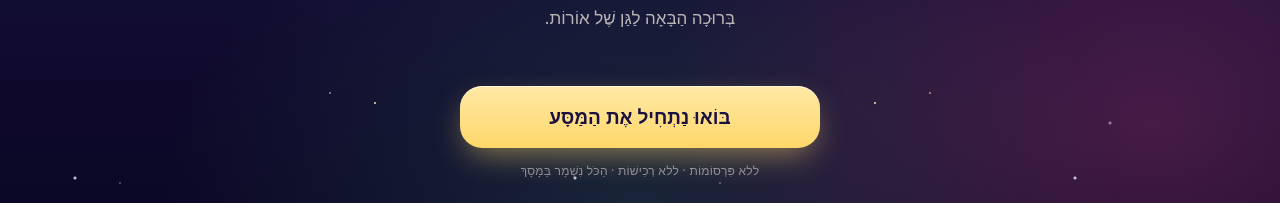
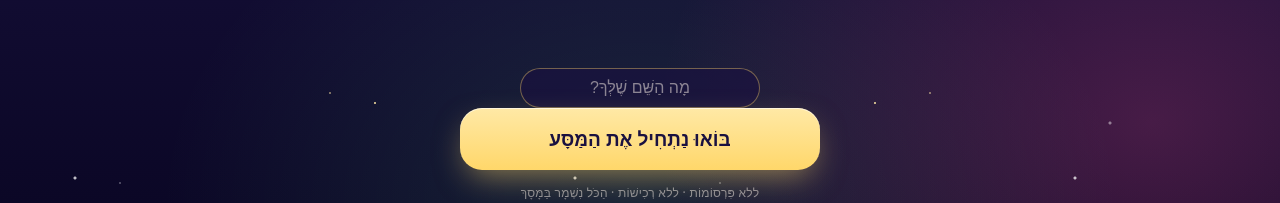
Before and after one commit to dudududi144-source/Lenny, a website built with Vite: page index.html in a window 1280 px wide. Shown: the part 597-800 px from the top of the page. Built offline with nearby package versions, Linux system fonts and the light colour scheme; a small style sheet from the web is missing.

Commit message:
feat(hero): child name personalization - greet the child by name

```diff
--- a/index.html
+++ b/index.html
@@ -90,6 +90,9 @@ h1{font-size:clamp(56px,14vmin,104px);font-weight:700;line-height:.95;letter-spa
 .zone.shake{animation:shake .4s ease;}
 @keyframes shake{0%,100%{transform:translateX(0)}25%{transform:translateX(-6px)}75%{transform:translateX(6px)}}
 #errbar{position:fixed;left:0;right:0;bottom:0;z-index:99;display:none;background:#c0392b;color:#fff;font-size:13px;padding:8px 12px;font-family:'Heebo',sans-serif;direction:rtl;white-space:pre-wrap;}
+.name-input{margin-top:14px;padding:10px 18px;border-radius:999px;border:1.5px solid rgba(255,214,106,.4);background:rgba(26,16,64,.6);color:#fff6ec;font-family:'Heebo',sans-serif;font-size:16px;text-align:center;outline:none;width:min(240px,70vw)}
+.name-input::placeholder{color:rgba(255,246,236,.5)}
+.name-input:focus{border-color:rgba(255,214,106,.8)}
 #gameBackBtn{position:fixed;top:14px;left:14px;z-index:12;width:46px;height:46px;border-radius:50%;border:2px solid rgba(255,214,106,.55);background:rgba(42,26,74,.88);color:#ffd76a;font-size:20px;line-height:1;cursor:pointer;display:flex;align-items:center;justify-content:center;transition:opacity .3s,transform .3s;box-shadow:0 2px 12px rgba(0,0,0,.4);font-family:'Heebo',sans-serif}
 #gameBackBtn.hidden{opacity:0;pointer-events:none;transform:scale(.7)}
 </style>
@@ -111,6 +114,7 @@ h1{font-size:clamp(56px,14vmin,104px);font-weight:700;line-height:.95;letter-spa
       <h1>לֶנִי</h1>
       <p class="subtitle">מסע קטן שגדל איתך</p>
       <p class="greeting" id="greeting">בְּרוּכָה הַבָּאָה לַגַּן שֶׁל אוֹרוֹת.</p>
+      <input id="nameInput" class="name-input" type="text" maxlength="14" placeholder="מָה הַשֵּׁם שֶׁלְּךָ?" aria-label="השם שלך"/>
     </main>
     <div class="cta">
       <button class="btn" id="startBtn">בּוֹאוּ נַתְחִיל אֶת הַמַּסָּע</button>
```
